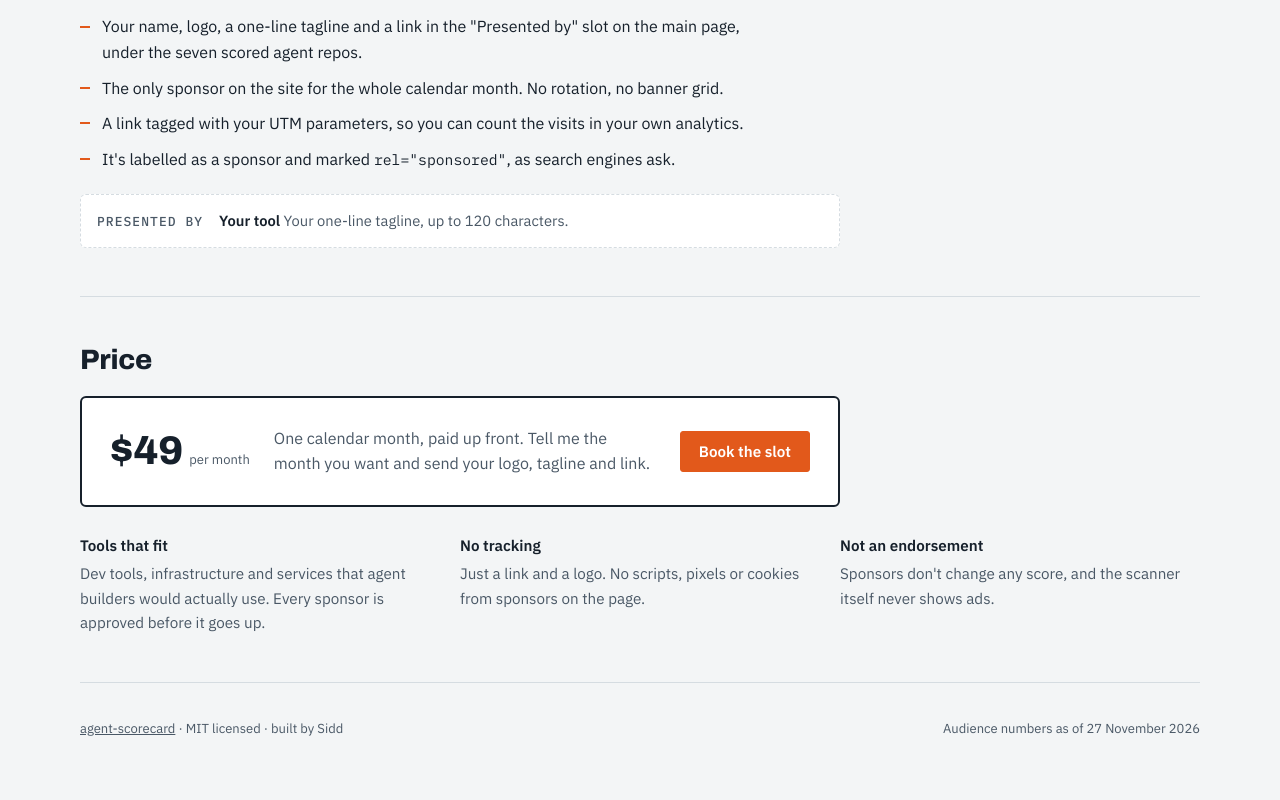
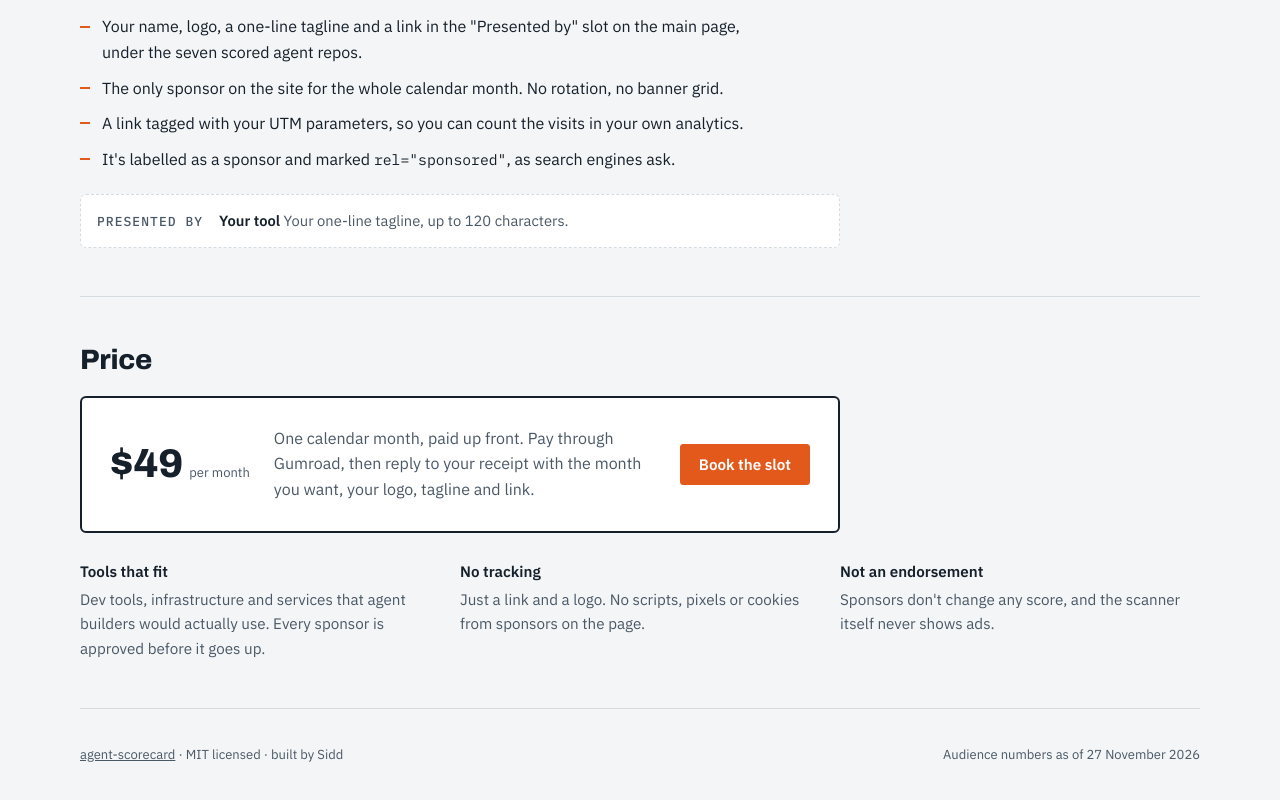
Before and after one commit to sagacioussid02/agent-scorecard, a plain HTML site: page docs/sponsor.html in a window 1280 px wide. Shown: the part 974-1774 px from the top of the page. Drawn offline with Linux system fonts and the light colour scheme.

Commit message:
Point Book the slot at the Gumroad sponsor product
The sponsor product is live at binosus.gumroad.com/l/sponsor, so the rate
page's Book the slot button now opens it instead of an email. The booking
copy now says to pay through Gumroad and reply to the receipt.

Co-Authored-By: Claude Opus 5.5 <noreply@anthropic.com>

```diff
--- a/docs/sponsor.html
+++ b/docs/sponsor.html
@@ -135,8 +135,8 @@ footer { padding-block: 36px 48px; border-top: 1px solid var(--rule); font-size:
     <h2>Price</h2>
     <div class="offer">
       <div class="price" id="price-num">$49<small>per month</small></div>
-      <p>One calendar month, paid up front. Tell me the month you want and send your logo, tagline and link.</p>
-      <a class="btn primary" id="book" href="mailto:siddharthuncc@gmail.com?subject=Sponsor%20slot%20on%20agent-scorecard">Book the slot</a>
+      <p>One calendar month, paid up front. Pay through Gumroad, then reply to your receipt with the month you want, your logo, tagline and link.</p>
+      <a class="btn primary" id="book" href="https://binosus.gumroad.com/l/sponsor" target="_blank" rel="noopener">Book the slot</a>
     </div>
     <div class="rules" style="margin-top:26px">
       <p><b>Tools that fit</b>Dev tools, infrastructure and services that agent builders would actually use. Every sponsor is approved before it goes up.</p>
--- a/docs/sponsor.js
+++ b/docs/sponsor.js
@@ -25,7 +25,7 @@ window.SPONSOR_CONFIG = {
   price: 49,
   currency: "USD",
   // Gumroad product link once it exists. Empty means "Book the slot" opens an email.
-  checkoutUrl: "",
+  checkoutUrl: "https://binosus.gumroad.com/l/sponsor",
   bookEmail: "siddharthuncc@gmail.com",
 
   // Audience numbers shown on the rate page. Update before pitching a sponsor.
```
